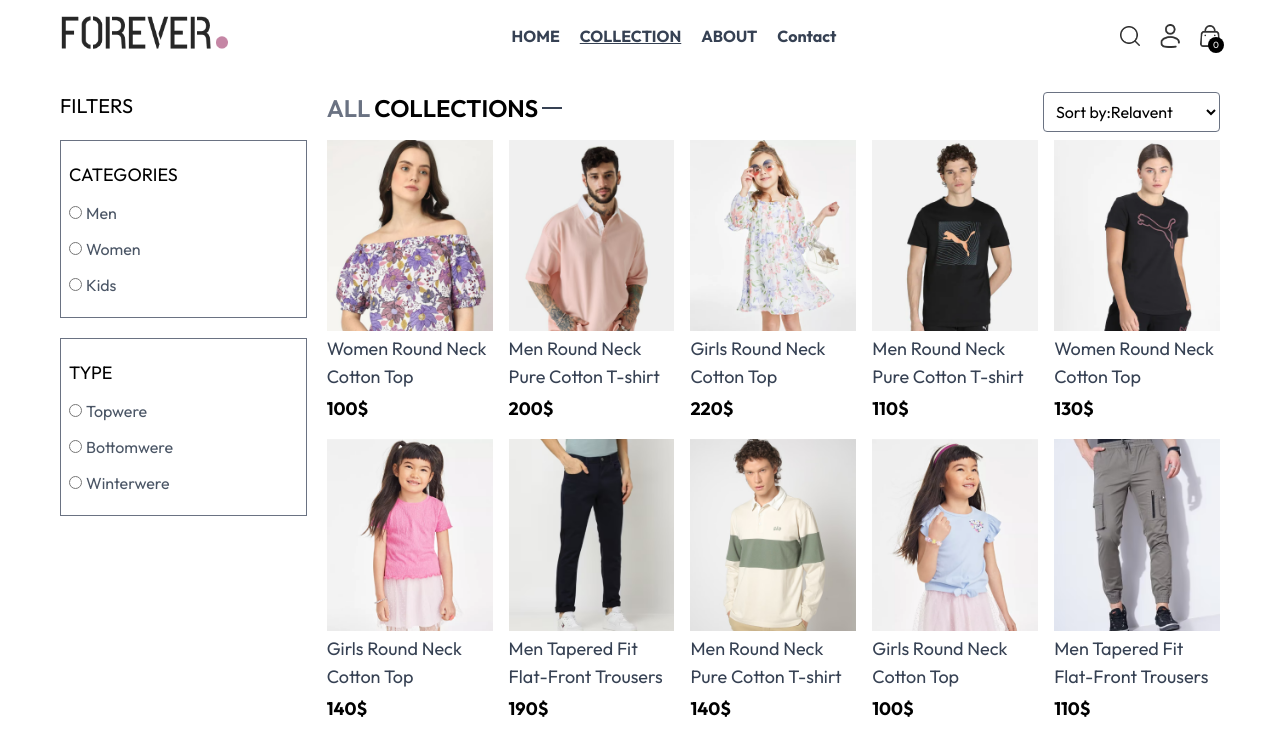
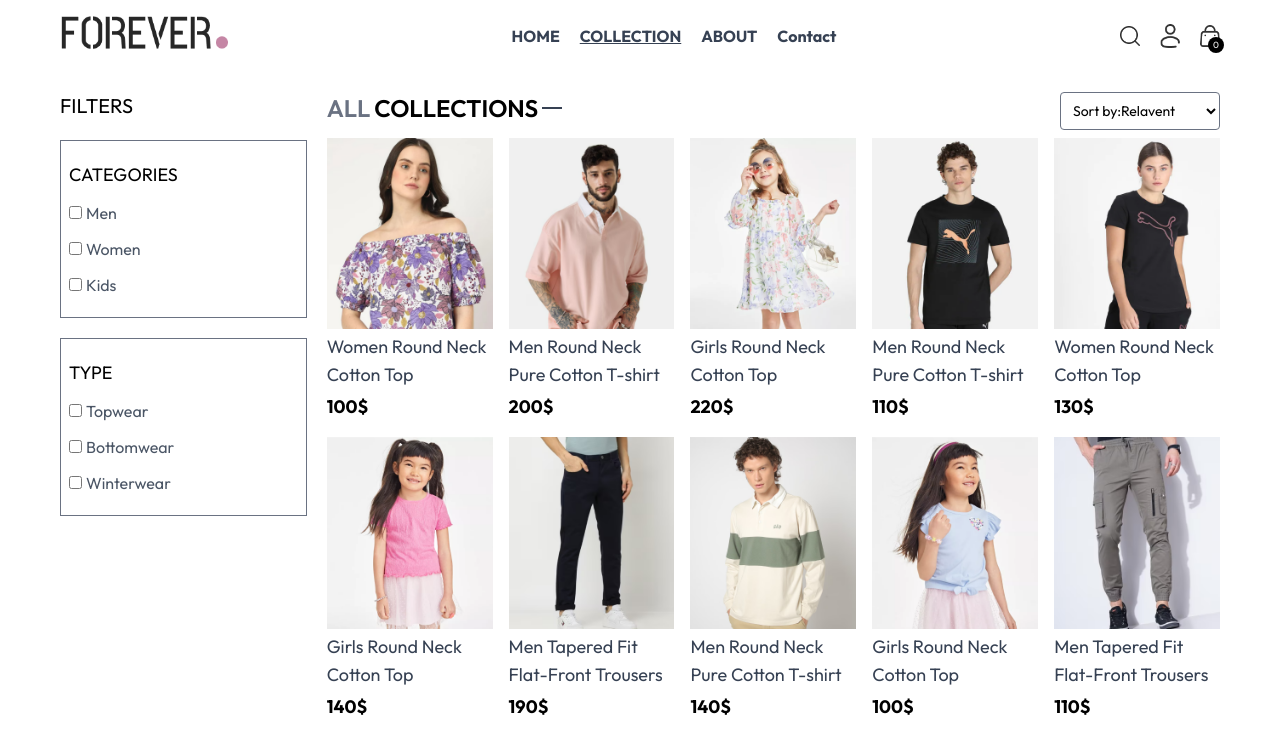
Before and after one commit to MohdAsad-SD/E-Commerce-Site, a React app: page /allcollections in a window 1280 px wide. Shown: the top 735 px of the page. Built offline with nearby package versions, Linux system fonts and the light colour scheme; the HTML template or start-up script is replaced by a standard one.

Commit message:
ALLC 50%

```diff
--- a/src/Components/Pages/AllCollections.jsx
+++ b/src/Components/Pages/AllCollections.jsx
@@ -1,44 +1,81 @@
 import React, { useState } from "react";
 import Search from "../Search/Search";
-import { products } from "../../assets/frontend_assets/assets";
+import { assets, products } from "../../assets/frontend_assets/assets";
 import Product from '../ProductID/Product'
 
 const AllCollections = ({ search, setsearch }) => {
-  const [filtered,setfiltered]=useState([]);
+  const [gender,setgender]=useState([]);
+  const [drop,setdrop]=useState(false);
+  const [type,settype]=useState([]);
+  const handletype=(value)=>{
+    if(type.includes(value)){
+      settype(
+        type.filter((t)=>(
+        t!==value
+      ))
+      )
+    }
+    else{
+      settype([...type,value]);
+    }
+  }
+  const handlegender=(value)=>{
+    if(gender.includes(value)){
+      setgender(
+        gender.filter((g)=>(
+          g!==value
+        ))
+      );
+    }
+    else{
+      setgender([...gender,value]);
+    }
+
+  }
+  const filteredproducts=products.filter((p)=>{
+    if(gender.length>0 && !gender.includes(p.category)){
+      return false;
+    }
+    if(type.length>0 &&!type.includes(p.subCategory)){
+      return false;
+    }
+    return true;
+
+})
   return (
     <div className="flex flex-col justify-center items-center md:px-15 px-4 mt-5">
       {search && <Search search={search} setsearch={setsearch} />}
       <div className="flex flex-col md:flex-row justify-center items-start w-full gap-5">
         <div className=" flex flex-col gap-5 md:w-auto w-full">
-          <h2 className="text-xl">FILTERS</h2>
-          <div className="flex flex-col justify-start items-start border border-gray-500 gap-3 pr-32 pl-2 py-5">
+          <h2 className="text-xl flex gap-1 justify-start items-center">FILTERS <img onClick={()=>setdrop(!drop)} className={`w-3 ${drop ? "rotate-90":"rotate-270"} md:hidden transition-all duration-300  h-3`} src={assets.dropdown_icon} alt="" /></h2>
+          <div className={`flex flex-col justify-start items-start border border-gray-500 ${drop ? "flex":"hidden"} md:flex gap-3 pr-32 pl-2 py-5`}>
             <p className="text-lg">CATEGORIES</p>
             <p className="flex justify-center items-center gap-1 text-gray-600">
-              <input type="radio" name="gender" value="men" />
+              <input onChange={()=>handlegender("Men")} type="checkbox" name="gender" value="Men" />
               Men
             </p>
             <p className="flex justify-center items-center gap-1 text-gray-600">
-              <input type="radio" name="gender" value="women" />
+              <input onChange={()=>handlegender("Women")} type="checkbox" name="gender" value="Women" />
               Women
             </p>
             <p className="flex justify-center items-center gap-1 text-gray-600">
-              <input type="radio" name="gender" value="kids" />
+              <input onChange={()=>handlegender("Kids")} type="checkbox" name="gender" value="Kids" />
               Kids
             </p>
           </div>
-          <div className="flex flex-col justify-start items-start border border-gray-500 gap-3 pr-32 pl-2 py-5">
+          <div className={`flex flex-col justify-start items-start border ${drop ? "flex":"hidden"} md:flex border-gray-500 gap-3 pr-32 pl-2 py-5`}>
             <p className="text-lg">TYPE</p>
             <p className="flex justify-center items-center gap-1 text-gray-600">
-              <input type="radio" name="Topwere" />
-              Topwere
+              <input onChange={()=>handletype("Topwear")} value="Topwear" type="checkbox" name="Topwear" />
+              Topwear
             </p>
             <p className="flex justify-center items-center gap-1 text-gray-600">
-              <input type="radio" name="Bottomwere" />
-              Bottomwere
+              <input onChange={()=>handletype("Bottomwear")} value="Bottomwear" type="checkbox" name="Bottomwear" />
+              Bottomwear
             </p>
             <p className="flex justify-center items-center gap-1 text-gray-600">
-              <input type="radio" name="Winterwere" />
-              Winterwere
+              <input onChange={()=>handletype("Winterwear")} value="Winterwear" type="checkbox" name="Winterwear" />
+              Winterwear
             </p>
           </div>
         </div>
@@ -52,7 +89,7 @@ const AllCollections = ({ search, setsearch }) => {
             <select
               name=""
               id=""
-              className="border border-gray-500 outline-none py-2 px-0 md:p-2 rounded"
+              className="border border-gray-500 text-sm outline-none py-2 px-0 md:p-2 rounded"
             >
               <option value="relavent">Sort by:Relavent</option>
               <option value="lowtohigh">Sort by:Low to High</option>
@@ -61,7 +98,7 @@ const AllCollections = ({ search, setsearch }) => {
           </div>
 
           <div className="mt-2 grid grid-cols-2 sm:grid-cols-3  md:grid-cols-3 lg:grid-cols-5 gap-4">
-            {products.map((item,index)=>(
+            { filteredproducts.map((item,index)=>(
             <Product key={index} name={item.name} id={item._id} image={item.image} price={item.price}/>
             ))}
           </div>
```
